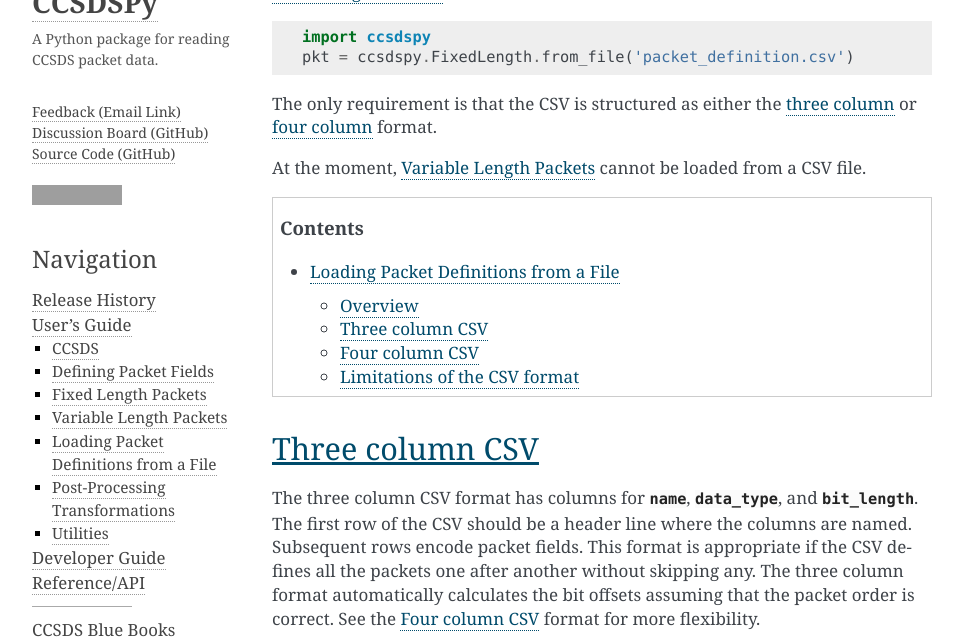
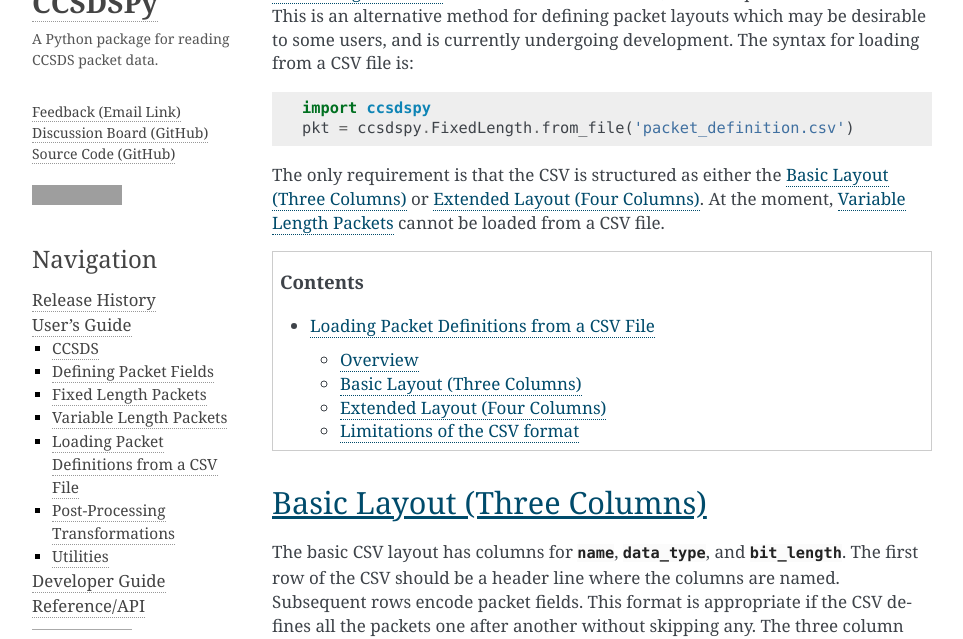
Before and after one commit to CCSDSPy/ccsdspy, a Sphinx documentation site: the page built from docs/user-guide/loadfile.rst, in a window 1280 px wide and 1400 px high, scrolled down 251 px. Shown: the top 639 px of the window, without its empty margins (148-1111 px from the left). Built offline with Sphinx 7.4.7, drawn with Linux system fonts in a browser that asks for light colours; some of the changed text lies outside the part shown; grey boxes are pictures that could not be loaded.

Commit message:
updates with revisions from PR

```diff
--- a/docs/user-guide/loadfile.rst
+++ b/docs/user-guide/loadfile.rst
@@ -1,39 +1,39 @@
 .. _loadfile:
 
-**************************************
-Loading Packet Definitions from a File
-**************************************
+******************************************
+Loading Packet Definitions from a CSV File
+******************************************
 
 Overview
 =========
 
-:ref:`fixed` can be loaded from a CSV file:
+:ref:`fixed` can be loaded from a CSV (comma separated value) file.
+This is an alternative method for defining packet layouts which may be desirable to some users,
+and is currently undergoing development. The syntax for loading from a CSV file is:
 
 .. code-block:: python
 
    import ccsdspy
    pkt = ccsdspy.FixedLength.from_file('packet_definition.csv')
 
-The only requirement is that the CSV is structured as either the :ref:`three column <threecolumn>`
-or :ref:`four column <fourcolumn>` format.
-
-At the moment, :ref:`variable` cannot be loaded from a CSV file.
+The only requirement is that the CSV is structured as either the :ref:`threecolumn`
+or :ref:`fourcolumn`. At the moment, :ref:`variable` cannot be loaded from a CSV file.
 
 .. contents::
    :depth: 2
 
 .. _threecolumn:
 
-Three column CSV
-===================
+Basic Layout (Three Columns)
+============================
 
-The three column CSV format has columns for `name`, `data_type`, and `bit_length`. The first row of the CSV should be a
+The basic CSV layout has columns for `name`, `data_type`, and `bit_length`. The first row of the CSV should be a
 header line where the columns are named. Subsequent rows encode packet fields. This format is appropriate if the CSV
 defines all the packets one after another without skipping any. The three column format automatically
 calculates the bit offsets assuming that the packet order is correct. See the :ref:`fourcolumn` format
 for more flexibility.
 
-.. csv-table:: Simple Three Column CSV
+.. csv-table:: Basic Layout CSV
    :file: ../../ccsdspy/tests/data/packet_def/simple_csv_3col.csv
    :widths: 30, 30, 30
    :header-rows: 1
@@ -42,7 +42,7 @@
 with varying names, data types, and bit lengths. To create a `~ccsdspy.PacketArray` instead, define the data type with
 both the type and array shape.
 
-.. csv-table:: Three Column CSV with `~ccsdspy.PacketArray`
+.. csv-table:: Basic Layout CSV with `~ccsdspy.PacketArray`
    :file: ../../ccsdspy/tests/data/packet_def/simple_csv_3col_with_array.csv
    :widths: 30, 30, 30
    :header-rows: 1
@@ -51,16 +51,16 @@
 
 .. _fourcolumn:
 
-Four column CSV
-==================
+Extended Layout (Four Columns)
+==============================
 
-The four column CSV format has columns for `name`, `data_type`, `bit_length`, and `bit_offset`.
+The extended CSV layout has columns for `name`, `data_type`, `bit_length`, and `bit_offset`.
 The first row of the CSV should be a header line where the columns are named. Subsequent rows encode packet fields.
-This format allows more flexibility than the three column CSV format because bit offsets are explicitly defined instead
+This format allows more flexibility than the basic layout because bit offsets are explicitly defined instead
 of automatically calculated. Due to this, some packet fields can be skipped
 since the bit offset indicates exactly where the packet begins.
 
-.. csv-table:: Simple Four Column CSV
+.. csv-table:: Extended Layout CSV
    :file: ../../ccsdspy/tests/data/packet_def/simple_csv_4col.csv
    :widths: 30, 30, 30, 30
    :header-rows: 1
@@ -69,7 +69,7 @@
 with varying names, data types, and bit lengths. To create a `~ccsdspy.PacketArray` instead, define the data type with
 both the type and array shape.
 
-.. csv-table:: Four Column CSV with `~ccsdspy.PacketArray`
+.. csv-table:: Extended Layout CSV with `~ccsdspy.PacketArray`
    :file: ../../ccsdspy/tests/data/packet_def/simple_csv_4col_with_array.csv
    :widths: 30, 30, 30, 30
    :header-rows: 1
@@ -79,10 +79,8 @@
 Limitations of the CSV format
 =============================
 
-Not all features of `ccsdspy` are currently supported with the CSV format.
+The CSV format is in development and is currently limited. The limitations are:
 
-For `~ccsdspy.PacketField` the byte order cannot be defined in the CSV.
-
-For `~ccsdspy.PacketArray` the array order and byte order cannot be defined in the CSV.
-
-Also, :ref:`variable` cannot currently be loaded from a CSV file.
+* the byte order cannot be defined in the CSV.
+* the array order and byte order cannot be defined in the CSV.
+* :ref:`variable` cannot currently be loaded from a CSV file.
```
